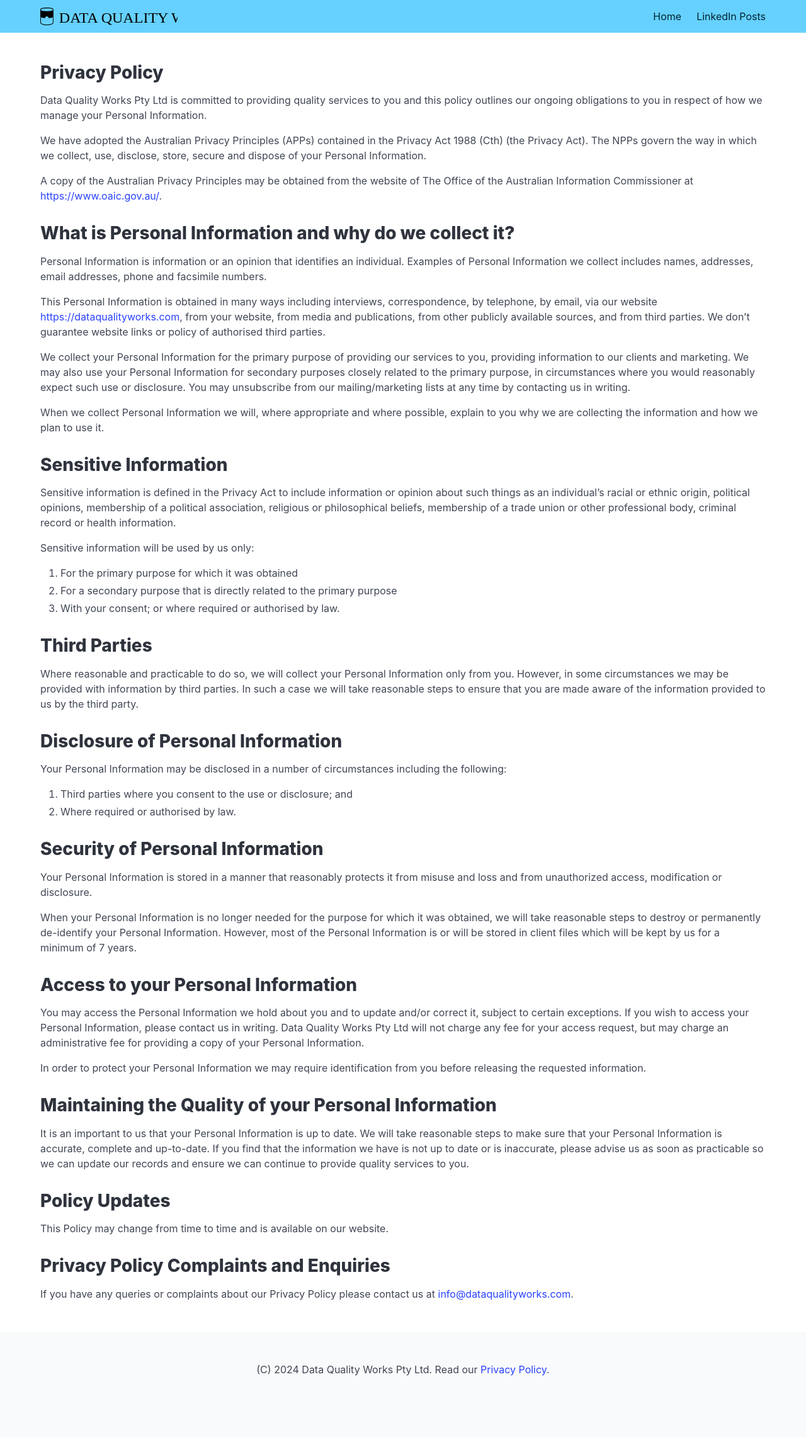
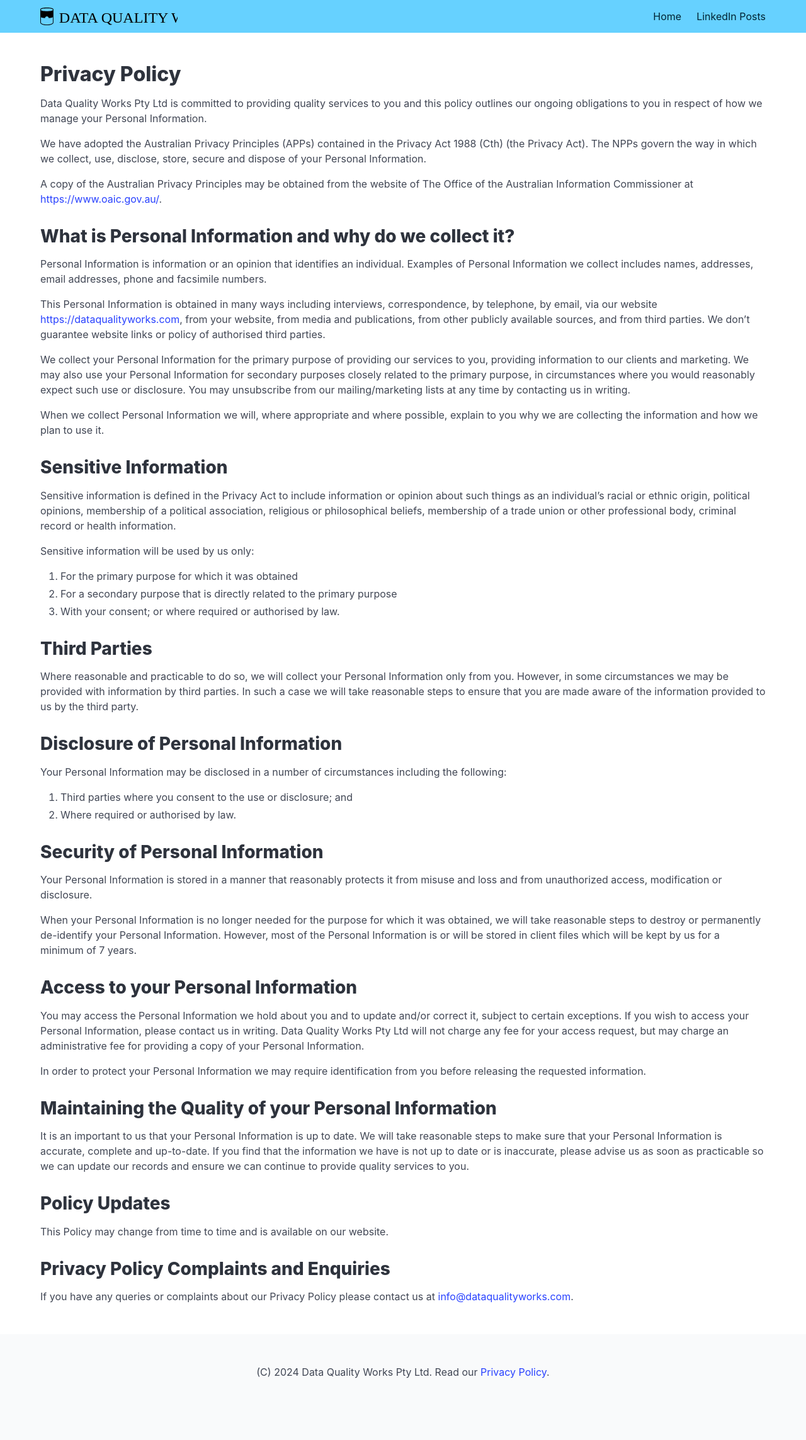
Before and after one commit to cadmiumkitty/dataqualityworks-dot-com, a Jekyll site: the page built from privacy-policy.md, in a window 1280 px wide. Shown: the whole page at 63% size. Built offline with Jekyll 4.4.1, drawn with Linux system fonts in a browser that asks for light colours.

```diff
--- a/privacy-policy.md
+++ b/privacy-policy.md
@@ -3,7 +3,7 @@ layout: default
 title: Privacy Policy
 ---
 
-## Privacy Policy
+# Privacy Policy
 
 Data Quality Works Pty Ltd is committed to providing quality services to you and this policy outlines our ongoing obligations to you in respect of how we manage your Personal Information.
 
```
